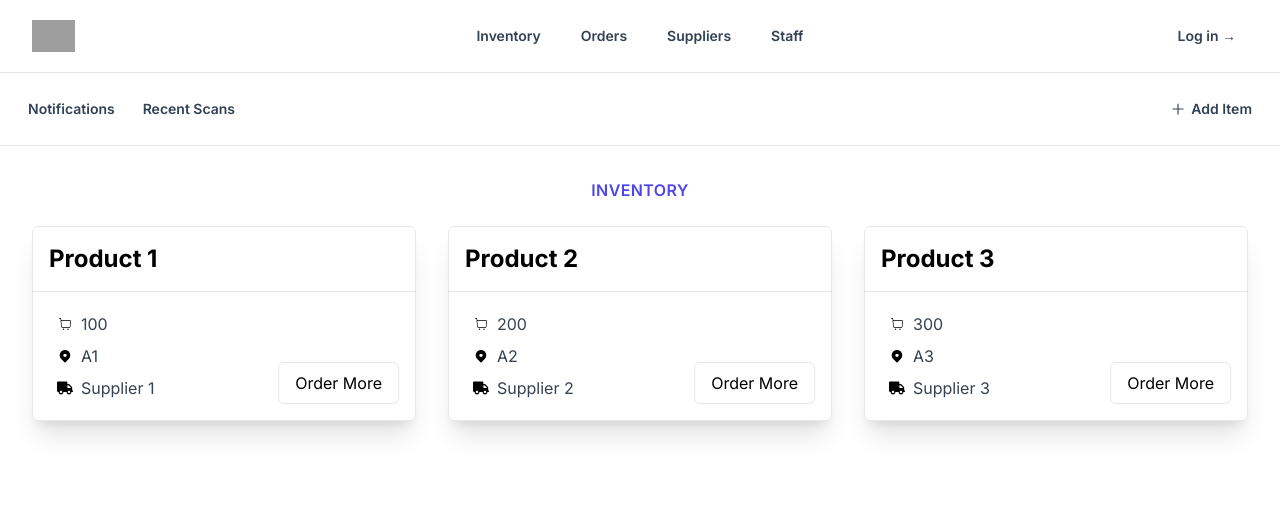
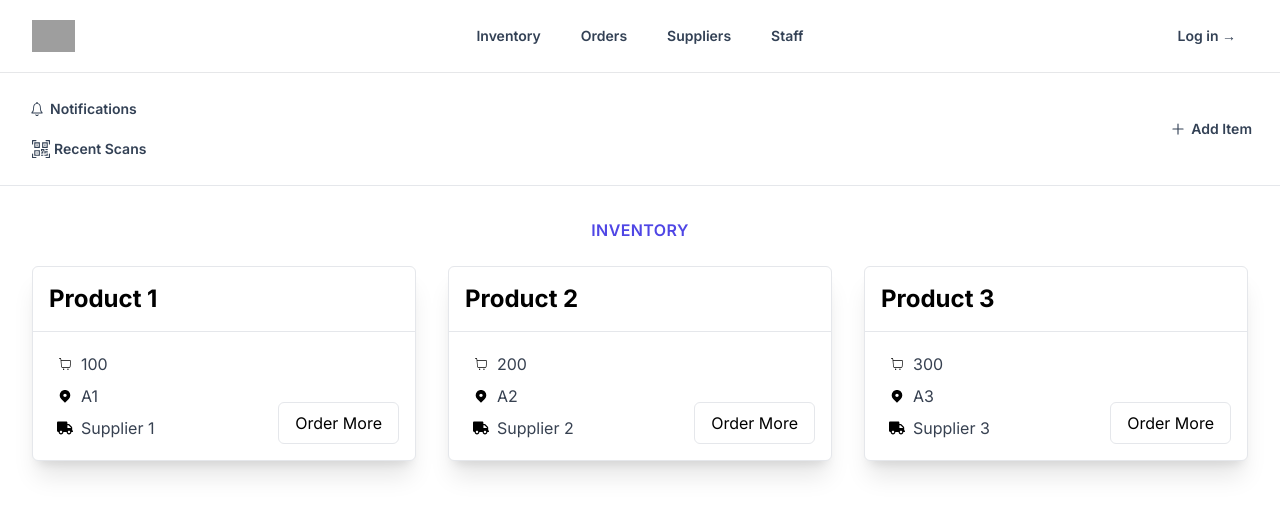
Before and after one commit to Team-Ventare/shim, a Next.js app: page /inventory in a window 1280 px wide. Shown: the top 514 px of the page. Built offline with nearby package versions, Linux system fonts and the light colour scheme; grey boxes are pictures that could not be loaded.

Commit message:
more inventory icons

```diff
--- a/app/inventory/page.tsx
+++ b/app/inventory/page.tsx
@@ -3,6 +3,8 @@
 import { CiShoppingCart } from "react-icons/ci";
 import { TiLocation } from "react-icons/ti";
 import { FaTruck } from "react-icons/fa";
+import { IoIosNotificationsOutline } from "react-icons/io";
+import { BsQrCodeScan } from "react-icons/bs";
 import { IoAdd } from "react-icons/io5";
 import { Nav } from "../nav/navbar";
 
@@ -19,11 +21,13 @@ export default function Example() {
 
       <div className="flex justify-between items-center p-4 border-b">
         <div>
-          <button className="text-sm font-semibold leading-6 text-slate-700 hover:bg-slate-100 px-3 py-2 rounded-md">
-            Notifications
+          <button className="text-sm font-semibold leading-6 text-slate-700 hover:bg-slate-100 px-3 py-2 rounded-md flex items-center">
+            <IoIosNotificationsOutline className="text-lg mr-1" />
+            <span>Notifications</span>
           </button>
-          <button className="text-sm font-semibold leading-6 text-slate-700 hover:bg-slate-100 px-3 py-2 rounded-md ml-1">
-            Recent Scans
+          <button className="text-sm font-semibold leading-6 text-slate-700 hover:bg-slate-100 px-3 py-2 rounded-md flex items-center ml-1">
+            <BsQrCodeScan className="text-lg mr-1" />
+            <span>Recent Scans</span>
           </button>
         </div>
         <button className="text-sm font-semibold leading-6 text-slate-700 hover:bg-slate-100 px-3 py-2 rounded-md flex items-center">
```
